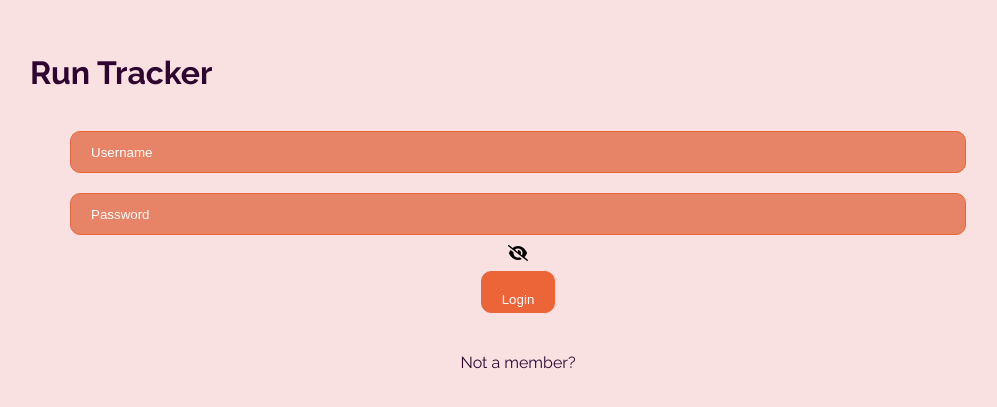
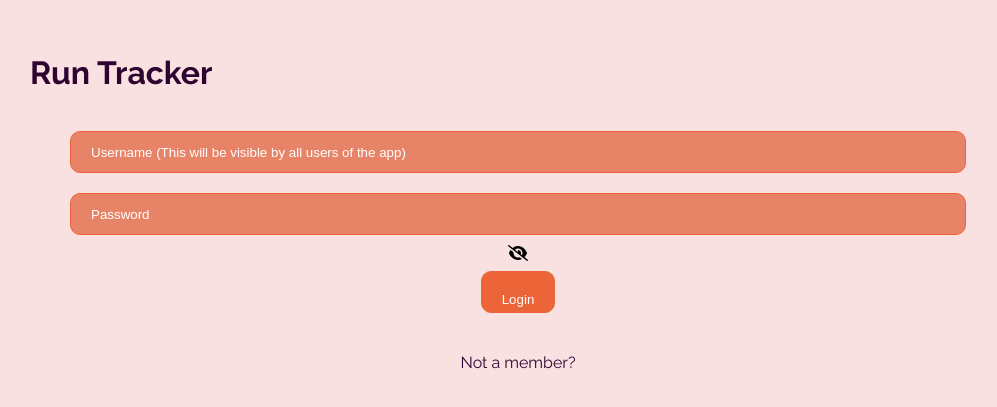
Before and after one commit to Valerie3956/running, a React (Vite) app in the folder client/: page / in a window 1280 px wide. Shown: the part 187-594 px from the top of the page, without its empty margins (122-1119 px from the left). Built offline with nearby package versions, Linux system fonts and the light colour scheme; no server answers.

Commit message:
fixed form input

```diff
--- a/client/src/components/authForm.jsx
+++ b/client/src/components/authForm.jsx
@@ -22,9 +22,9 @@ export default function AuthForm(props){
         <input
           type="text"
           value={username}
-          name="username (This will be visible by all users of the app!)"
+          name="username"
           onChange={handleChange}
-          placeholder="Username"/>
+          placeholder="Username (This will be visible by all users of the app)"/>
         <input
           type={showPassword? "text" : "password"}
           value={password}
```
